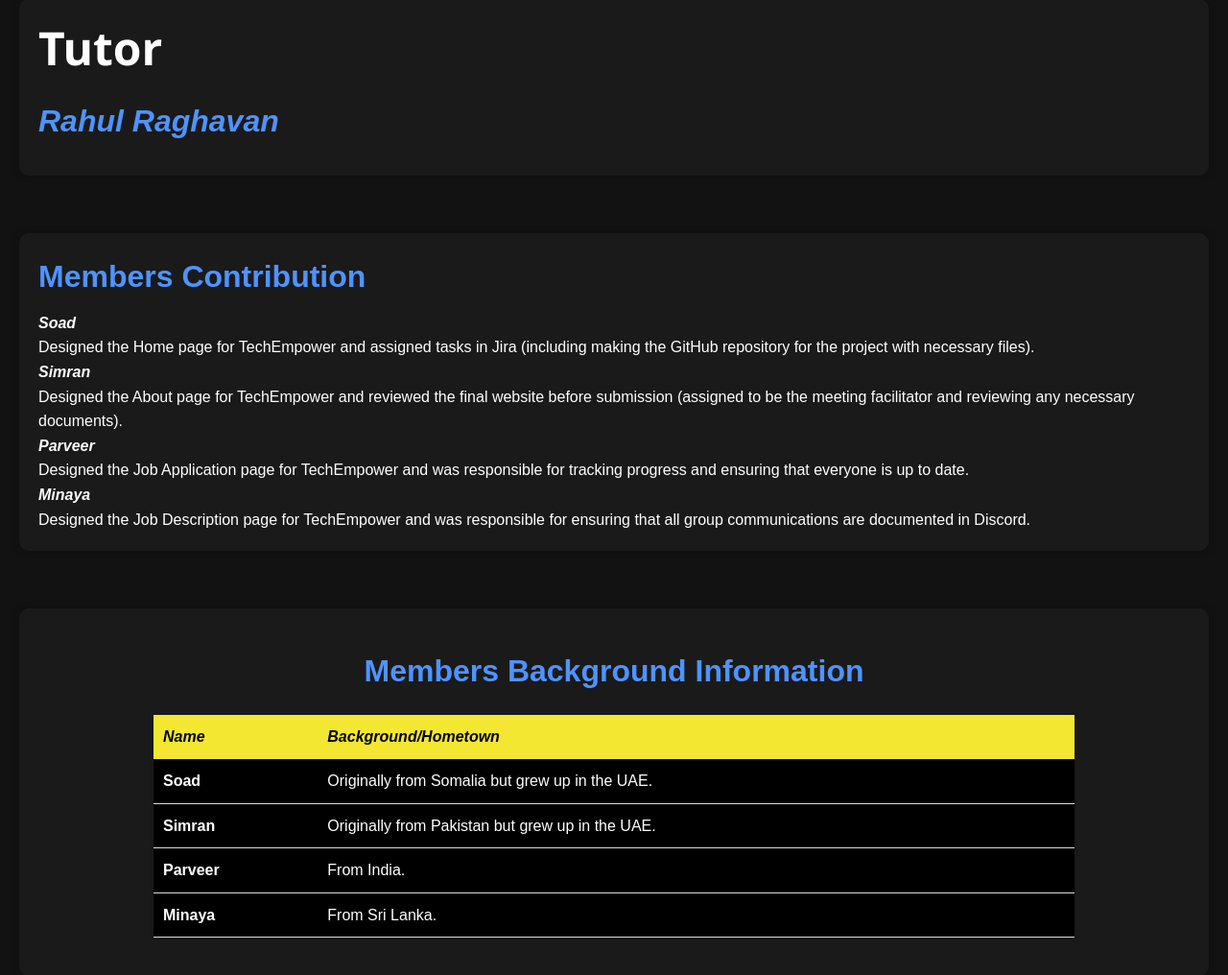
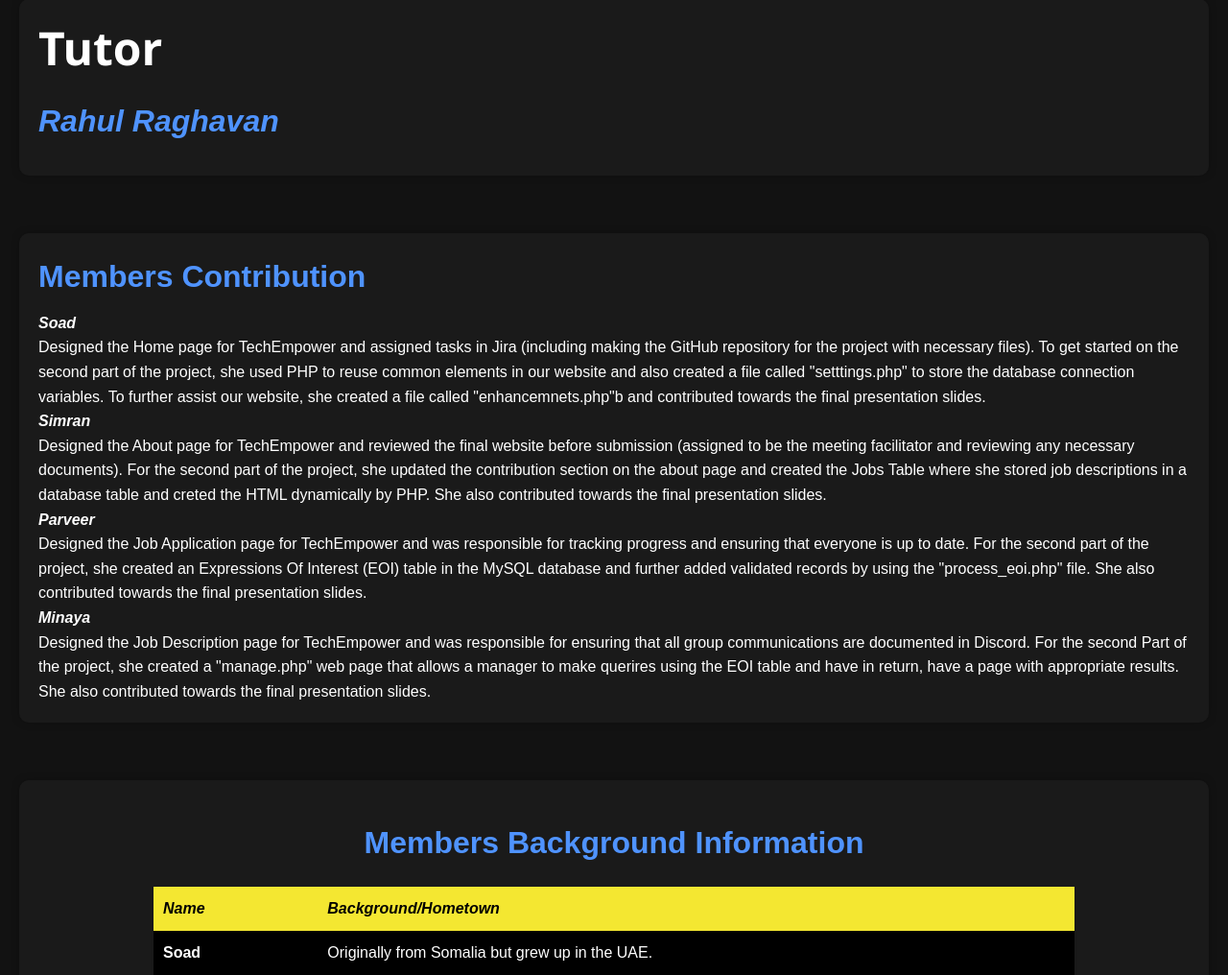
Before and after one commit to 105406263/project2, a PHP site: page /about.php in a window 1280 px wide. Shown: the part 1025-2041 px from the top of the page at 96% size. Run offline with PHP 8.4, Linux system fonts and the light colour scheme.

Commit message:
updated members contribution in the about page

```diff
--- a/about.php
+++ b/about.php
@@ -51,19 +51,32 @@
         <dl>
             <dt><strong><em>Soad</em></strong></dt>
             <dd>Designed the Home page for TechEmpower and assigned tasks in Jira (including making the GitHub repository
-                for the project with necessary files).</dd>
+                for the project with necessary files).
+
+                To get started on the second part of the project,
+                she used PHP to reuse common elements in our website and also created a file called "setttings.php" to store the database connection variables.
+                To further assist our website, she created a file called "enhancemnets.php"b and contributed towards the final presentation slides.</dd>
 
             <dt><strong><em>Simran</em></strong></dt>
             <dd>Designed the About page for TechEmpower and reviewed the final website before submission (assigned to be
-                the meeting facilitator and reviewing any necessary documents).</dd>
+                the meeting facilitator and reviewing any necessary documents).
+
+                For the second part of the project, she updated the contribution section on the about page
+                and created the Jobs Table where she stored job descriptions in a database table and creted the HTML dynamically by PHP. She also contributed towards the final presentation slides.</dd>
 
             <dt><strong><em>Parveer</em></strong></dt>
             <dd>Designed the Job Application page for TechEmpower and was responsible for tracking progress and ensuring
-                that everyone is up to date.</dd>
+                that everyone is up to date.
+
+                For the second part of the project, she created an Expressions Of Interest (EOI) table in the MySQL database and
+                further added validated records by using the "process_eoi.php" file. She also contributed towards the final presentation slides. </dd>
 
             <dt><strong><em>Minaya</em></strong></dt>
             <dd>Designed the Job Description page for TechEmpower and was responsible for ensuring that all group
-                communications are documented in Discord.</dd>
+                communications are documented in Discord.
+
+                For the second Part of the project, she created a "manage.php" web page that allows a manager to make querires using the EOI table and
+                have in return, have a page with appropriate results. She also contributed towards the final presentation slides.</dd>
         </dl>
     </section>
 
```
